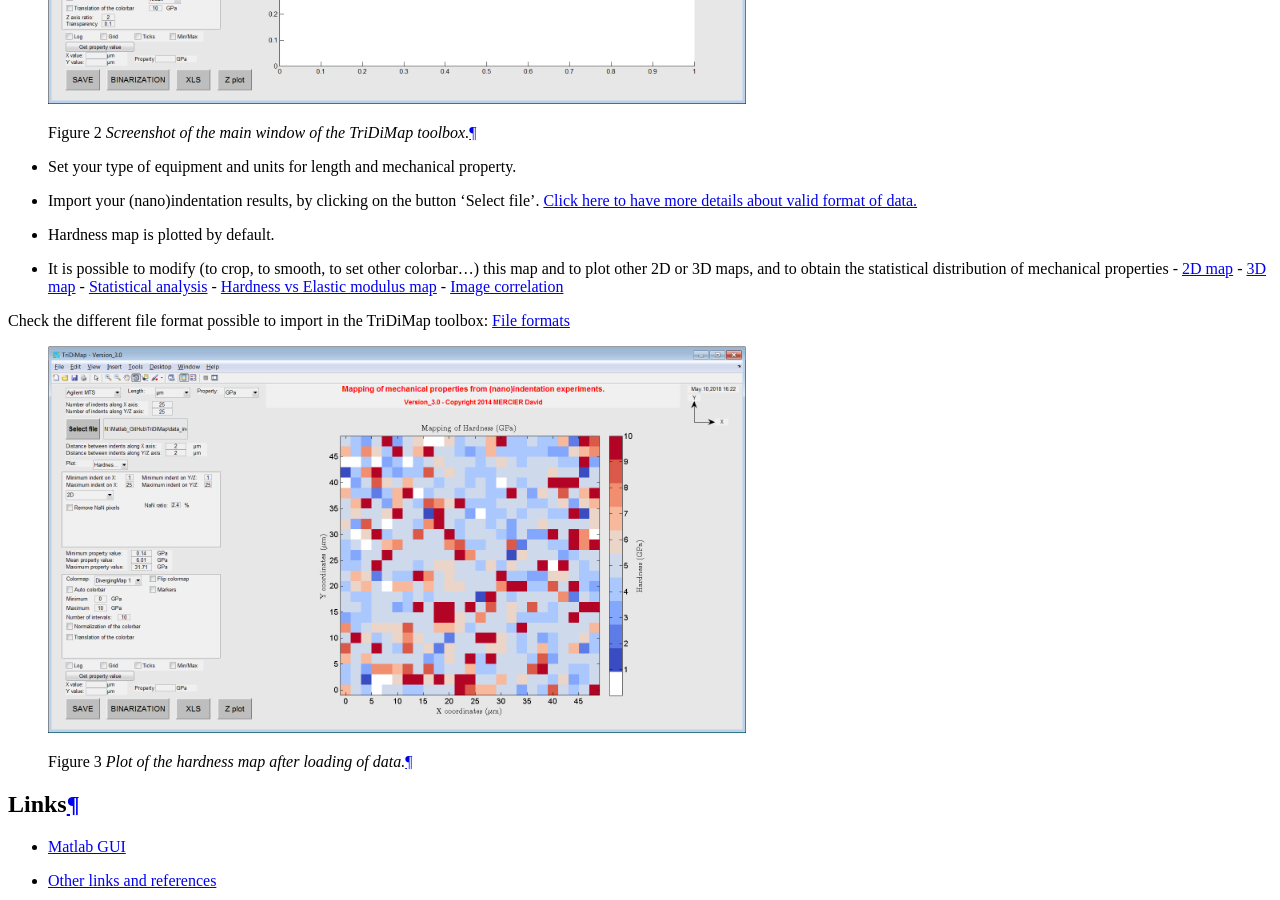
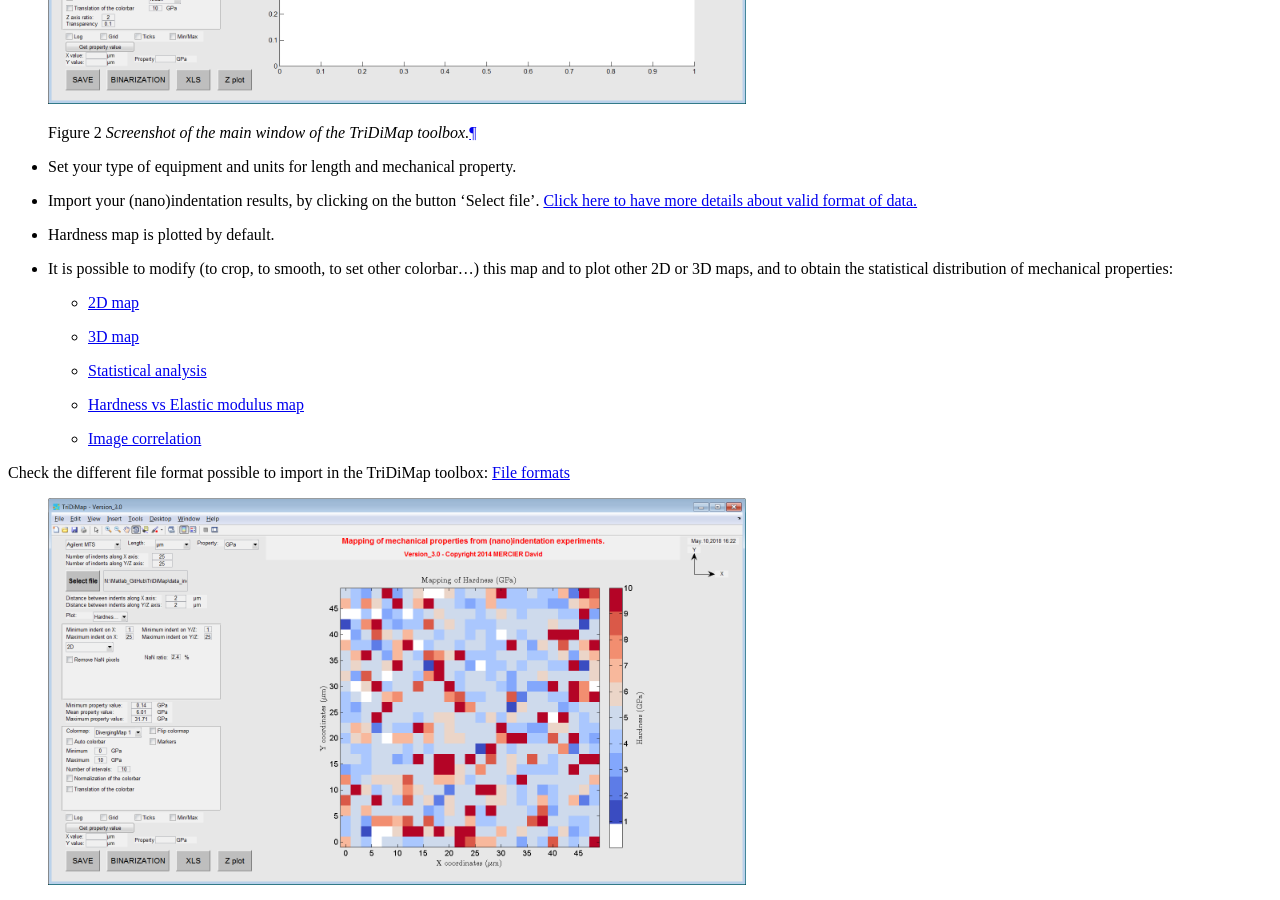
Before and after one commit to DavidMercier/TriDiMap, a Sphinx documentation site: the page built from doc/getting_started.rst, in a window 1280 px wide and 900 px high, scrolled down 816 px. Built offline with Sphinx 7.4.7, drawn with Linux system fonts in a browser that asks for light colours; comment, search, counter and statistics services are not loaded.

Commit message:
Update getting_started.rst

```diff
--- a/doc/getting_started.rst
+++ b/doc/getting_started.rst
@@ -41,11 +41,16 @@ First of all a GUI is a Graphical User Interface.
 
 * Hardness map is plotted by default.
 
-* It is possible to modify (to crop, to smooth, to set other colorbar...) this map and to plot other 2D or 3D maps, and to obtain the statistical distribution of mechanical properties
+* It is possible to modify (to crop, to smooth, to set other colorbar...) this map and to plot other 2D or 3D maps, and to obtain the statistical distribution of mechanical properties:
+
   - `2D map <https://tridimap.readthedocs.io/en/latest/mapping.html>`_
+
   - `3D map <https://tridimap.readthedocs.io/en/latest/tomography.html>`_
+
   - `Statistical analysis <https://tridimap.readthedocs.io/en/latest/pdf_cdf.html>`_
+
   - `Hardness vs Elastic modulus map <https://tridimap.readthedocs.io/en/latest/E_H.html>`_
+
   - `Image correlation <https://tridimap.readthedocs.io/en/latest/image_correlation.html>`_
 
 Check the different file format possible to import in the TriDiMap toolbox: `File formats <https://tridimap.readthedocs.io/en/latest/examples.html>`_
```
